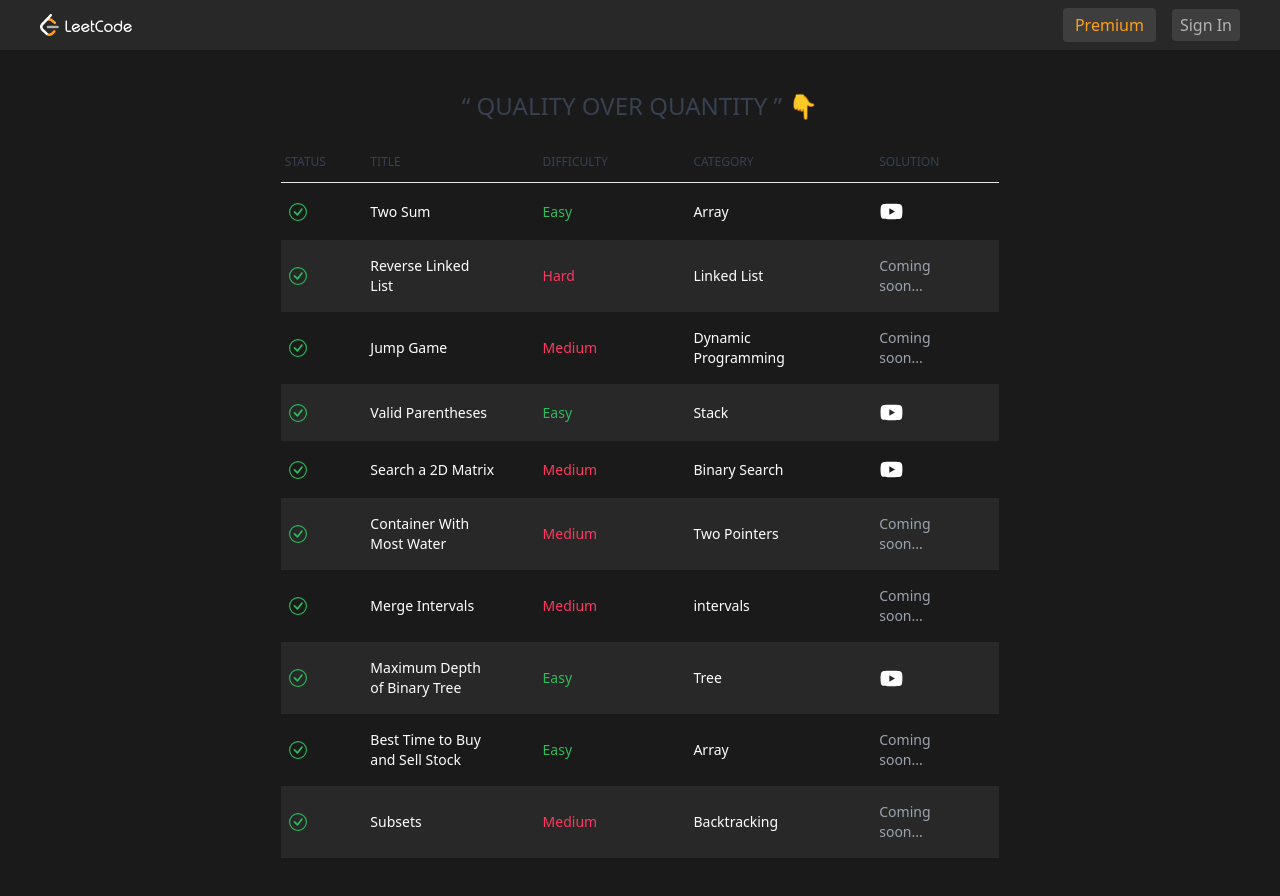
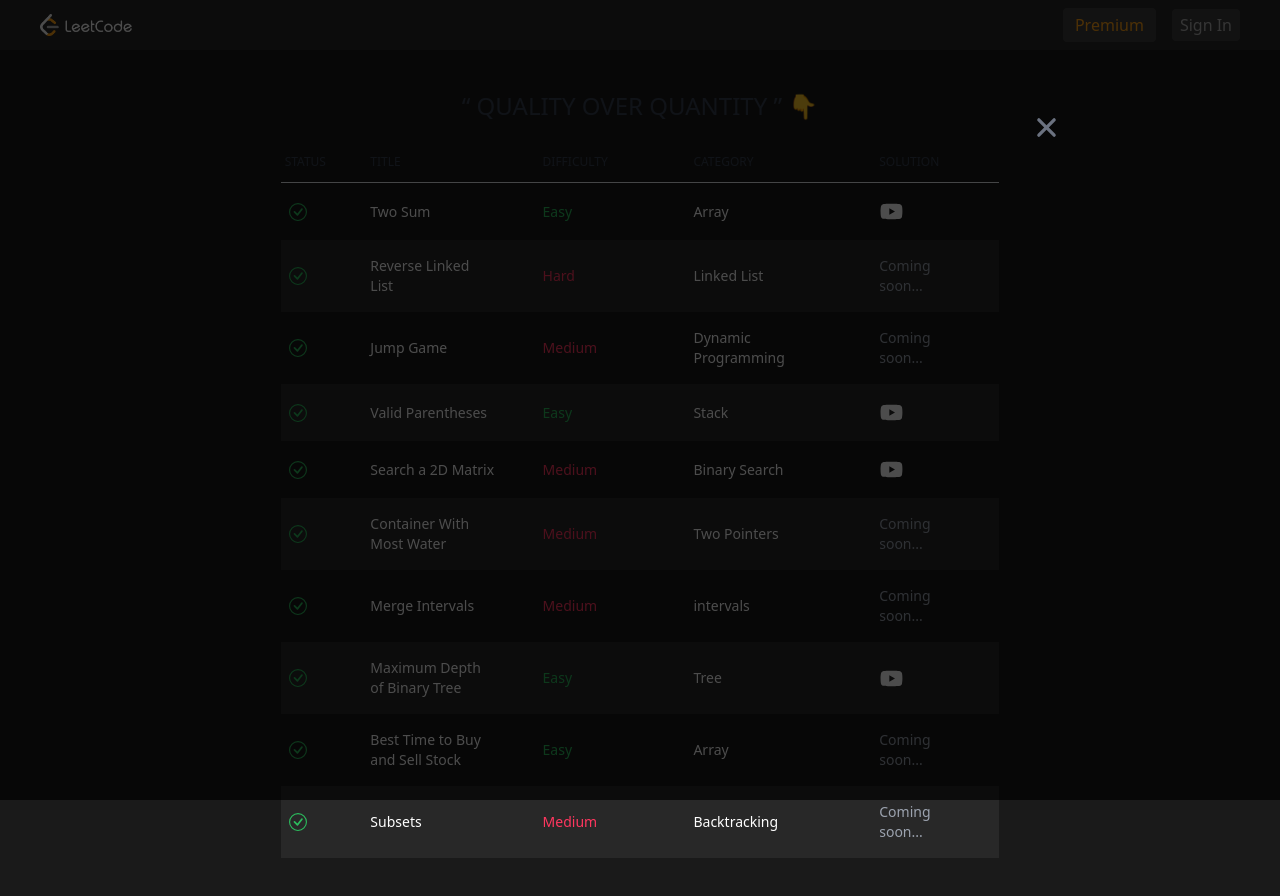
Before and after one commit to rohitrk185/leetcode-clone, a Next.js app: page / in a window 1280 px wide. Both pictures are taken after a click on the icon 891 px from the left and 211 px from the top of the page. Built offline with nearby package versions, Linux system fonts and the light colour scheme; no server answers.

Commit message:
handle yt player + forgot password

```diff
--- a/package.json
+++ b/package.json
@@ -20,6 +20,7 @@
     "react-dom": "18.2.0",
     "react-firebase-hooks": "^5.1.1",
     "react-icons": "^4.12.0",
+    "react-youtube": "^10.1.0",
     "recoil": "^0.7.7",
     "typescript": "5.2.2"
   },
--- /dev/null
+++ b/src/components/Buttons/Logout.tsx
@@ -0,0 +1,23 @@
+import { auth } from "@/firebase/firebase";
+import React from "react";
+import { useSignOut } from "react-firebase-hooks/auth";
+import { FiLogOut } from "react-icons/fi";
+type Props = {};
+
+const Logout = (props: Props) => {
+  const [signout, loading, error] = useSignOut(auth);
+  const handleLogout = async () => {
+    await signout();
+  };
+
+  return (
+    <button
+      className="bg-dark-fill-3 py-1.5 px-3 cursor-pointer rounded text-brand-orange"
+      onClick={() => handleLogout()}
+    >
+      <FiLogOut />
+    </button>
+  );
+};
+
+export default Logout;
--- a/src/components/Modals/ResetPassword.tsx
+++ b/src/components/Modals/ResetPassword.tsx
@@ -1,12 +1,33 @@
-import React from "react";
+import { auth } from "@/firebase/firebase";
+import React, { FormEvent, useEffect, useState } from "react";
+import { useSendPasswordResetEmail } from "react-firebase-hooks/auth";
 
 type Props = {};
 
 const ResetPassword = (props: Props) => {
+  const [email, setEmail] = useState("");
+  const [sendPasswordResetEmail, sending, error] =
+    useSendPasswordResetEmail(auth);
+
+    const handleReset = async (e: FormEvent) {
+      e.preventDefault();
+
+      const success = await sendPasswordResetEmail(email);
+      if(success) {
+        window.alert("Sent email");
+      }
+    }
+
+    useEffect(() => {
+      if(error) {
+        window.alert(error.message);
+      }
+    }, [error])
+
   return (
     <form
       className="space-y-6 px-6 lg:px-8 pb-4 sm:pb-6 xl:pb-8"
-      //   onSubmit={handleReset}
+        onSubmit={handleReset}
     >
       <h3 className="text-xl font-medium  text-white">Reset Password</h3>
       <p className="text-sm text-white ">
@@ -23,7 +44,7 @@
         <input
           type="email"
           name="email"
-          //   onChange={(e) => setEmail(e.target.value)}
+          onChange={(e) => setEmail(e.target.value)}
           id="email"
           className="border-2 outline-none sm:text-sm rounded-lg focus:ring-blue-500 focus:border-blue-500 block w-full p-2.5 bg-gray-600 border-gray-500 placeholder-gray-400 text-white"
           placeholder="name@company.com"
--- a/src/components/ProblemsTable/ProblemsTable.tsx
+++ b/src/components/ProblemsTable/ProblemsTable.tsx
@@ -1,12 +1,41 @@
-import React from "react";
+import React, { useEffect, useState } from "react";
 import { problems } from "@/mockProblems/problems";
 import { BsCheckCircle } from "react-icons/bs";
 import { AiFillYoutube } from "react-icons/ai";
+import { IoClose } from "react-icons/io5";
 import Link from "next/link";
+import YouTube from "react-youtube";
 type Props = {};
 
 const ProblemsTable = (props: Props) => {
+  const [youtubePlayer, setYoutubePlayer] = useState({
+    isOpen: false,
+    videoId: ""
+  });
+
+  const handleYtPlayer = (open: boolean, ytVideoId?: string) => {
+    if (typeof ytVideoId === "undefined") return;
+
+    setYoutubePlayer({
+      isOpen: open,
+      videoId: ytVideoId
+    });
+  };
+
+  useEffect(() => {
+    const handleEsc = (e: KeyboardEvent) => {
+      if (e.key === "Escape") {
+        handleYtPlayer(false, "");
+      }
+    };
+
+    window.addEventListener("keydown", handleEsc);
+
+    return () => window.removeEventListener("keydown", handleEsc);
+  }, []);
+
   return (
+    <>
       <tbody className="text-white">
         {problems.map((problem, index) => {
           const difficultyColor =
@@ -44,6 +73,7 @@
                   <AiFillYoutube
                     fontSize={25}
                     className="cursor-pointer hover:text-red-600"
+                    onClick={() => handleYtPlayer(true, problem.videoId)}
                   />
                 ) : (
                   <p className="text-gray-400">Coming soon...</p>
@@ -53,6 +83,29 @@
           );
         })}
       </tbody>
+
+      {youtubePlayer.isOpen ? (
+        <tfoot className="fixed top-0 left-0 h-screen w-screen flex items-center justify-center ">
+          <div className="bg-black z-10 opacity-70 top-0 left-0 w-screen h-screen absolute"></div>
+          <div className="w-full z-50 h-full px-6 relative max-w-4xl">
+            <div className="w-full h-full flex items-center justify-center relative">
+              <div className="w-full relative">
+                <IoClose
+                  fontSize={"35"}
+                  className={`cursor-pointer absolute -top-10 right-0 hover:text-white`}
+                  onClick={() => handleYtPlayer(false, "")}
+                />
+                <YouTube
+                  videoId={youtubePlayer.videoId}
+                  loading="lazy"
+                  iframeClassName="w-full min-h-[500px]"
+                />
+              </div>
+            </div>
+          </div>
+        </tfoot>
+      ) : null}
+    </>
   );
 };
 
--- a/src/components/Topbar/Topbar.tsx
+++ b/src/components/Topbar/Topbar.tsx
@@ -1,8 +1,17 @@
 import React from "react";
 import Link from "next/link";
+import { useAuthState } from "react-firebase-hooks/auth";
+import { auth } from "@/firebase/firebase";
+import Logout from "../Buttons/Logout";
+import { useSetRecoilState } from "recoil";
+import { authModalState } from "@/atoms/authModalAtom";
+
 type Props = {};
 
 const Topbar = (props: Props) => {
+  const [user, loading] = useAuthState(auth);
+  const setAuthModalState = useSetRecoilState(authModalState);
+
   return (
     <nav className="relative flex h-[50px] w-full shrink-0 items-center px-5 bg-dark-layer-1 text-dark-gray-7">
       <div
@@ -24,11 +33,39 @@
               Premium
             </a>
           </div>
-          <Link href="/auth">
-            <button className="bg-dark-fill-3 py-1 px-2 cursor-pointer rounded ">
-              Sign In
-            </button>
-          </Link>
+          {!loading && !user ? (
+            <Link
+              href="/auth"
+              onClick={() => {
+                setAuthModalState((prev) => ({
+                  ...prev,
+                  isOpen: true,
+                  type: "login"
+                }));
+              }}
+            >
+              <button className="bg-dark-fill-3 py-1 px-2 cursor-pointer rounded ">
+                Sign In
+              </button>
+            </Link>
+          ) : null}
+          {user ? (
+            <>
+              <div className="cursor-pointer group relative">
+                {/* eslint-disable-next-line @next/next/no-img-element */}
+                <img
+                  src="/avatar.png"
+                  alt="User Profile Image"
+                  className="h-8 w-8 rounded-full"
+                />
+
+                <div className="absolute top-10 left-2/4 -translate-x-2/4  mx-auto bg-dark-layer-1 text-brand-orange p-2 rounded shadow-lg z-40 group-hover:scale-100 scale-0 transition-all duration-300 ease-in-out">
+                  <p className="text-sm">{user.email}</p>
+                </div>
+              </div>
+              <Logout />
+            </>
+          ) : null}
         </div>
       </div>
     </nav>
```
Also changed, not shown: 1 other file (tests, documents, lock files or other folders). Lines whose indentation alone changed are shown as unchanged.
